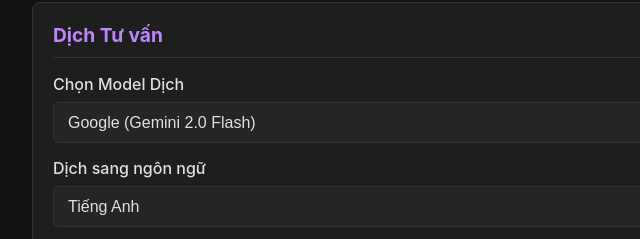
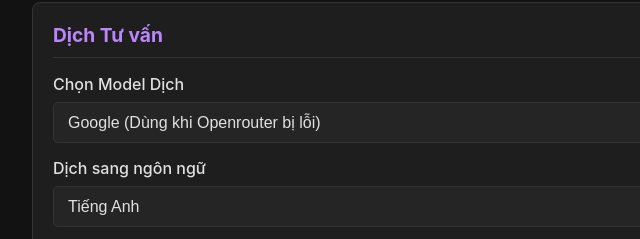
Before and after one commit to MizuCiaossu/ai-translator, a website: page index.html in a window 1280 px wide. Shown: the part 99-338 px from the top of the page, 158-798 px from the left. Drawn offline with Linux system fonts and the light colour scheme.

Commit message:
Update index.html

```diff
--- a/index.html
+++ b/index.html
@@ -20,9 +20,9 @@
         <div class="form-group">
             <label for="translationModelSelect">Chọn Model Dịch</label>
             <select id="translationModelSelect">
-                <option value="gemini|gemini-2.0-flash">Google (Gemini 2.0 Flash)</option>
+                <option value="gemini|gemini-2.0-flash">Google (Dùng khi Openrouter bị lỗi)</option>
                 <option value="gemini|gemini-1.5-pro-latest">Google (Gemini 1.5 Pro)</option>
-                <option value="openrouter|google/gemini-2.5-flash-lite">OpenRouter (Gemini 2.5 Flash Lite)</option>
+                <option value="openrouter|google/gemini-2.5-flash-lite">OpenRouter (Ưu tiên sử dụng)</option>
             </select>
         </div>
 
```
